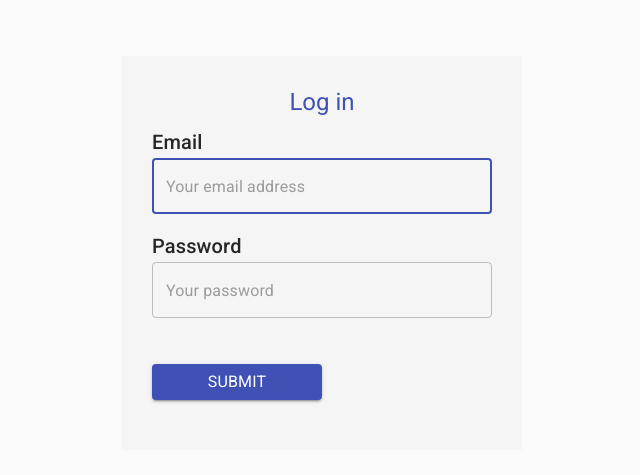
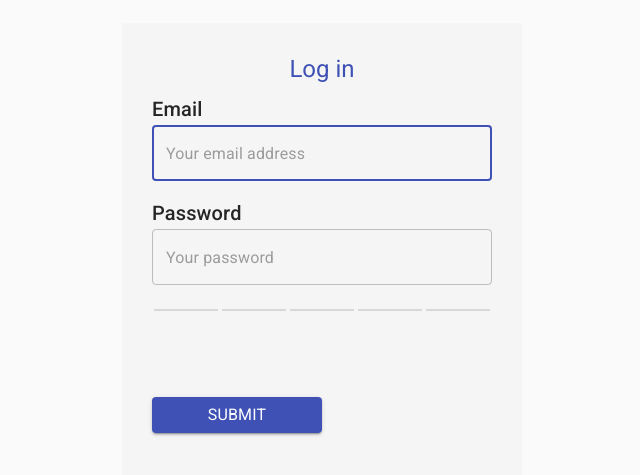
Before and after one commit to BSoft-online/ValidatedForm, a Next.js app: page / in a window 1280 px wide. Shown: the part 147-622 px from the top of the page, without its empty margins (318-958 px from the left). Built offline with nearby package versions, Linux system fonts and the light colour scheme.

Commit message:
Added password strength

```diff
--- a/config/theme.ts
+++ b/config/theme.ts
@@ -2,7 +2,31 @@ import { createMuiTheme } from '@material-ui/core/styles';
 import { grey } from '@material-ui/core/colors';
 import { cssBaseLineStyles } from './cssBaseLine';
 
+declare module '@material-ui/core/styles/createPalette' {
+    interface PaletteOptions {
+        passStrength: {
+            [id: string]: string;
+        };
+    }
+
+    interface Palette {
+        passStrength: {
+            [id: string]: string;
+        };
+    }
+}
+
 export const theme = createMuiTheme({
+    palette: {
+        passStrength: {
+            none: '#d8d8d8',
+            bad: '#f03434',
+            weak: '#ffb600',
+            enough: '#ffb600',
+            good: '#13a4e6',
+            strong: '#48bd58',
+        },
+    },
     overrides: {
         MuiCssBaseline: cssBaseLineStyles(grey[900]),
     },
--- a/features/form/handlers.ts
+++ b/features/form/handlers.ts
@@ -10,6 +10,7 @@ type Setters = {
     setServiceError: React.Dispatch<React.SetStateAction<string>>;
     setServiceResponse: React.Dispatch<React.SetStateAction<string>>;
     setLoading: React.Dispatch<React.SetStateAction<boolean>>;
+    setPasswordScore: React.Dispatch<React.SetStateAction<number>>;
 };
 
 export const handleEmailChange = (setters: Setters) => (
@@ -20,10 +21,17 @@ export const handleEmailChange = (setters: Setters) => (
     setters.setEmailError(validateEmail(text));
 };
 
-export const handlePasswordChange = (setters: Setters) => (
-    e: React.ChangeEvent<HTMLInputElement>
-): void => {
+export const handlePasswordChange = ({
+    setters,
+    checkPassword,
+}: {
+    setters: Setters;
+    checkPassword: Function | undefined;
+}) => (e: React.ChangeEvent<HTMLInputElement>): void => {
     const text = e.currentTarget.value;
+    const passwordScore =
+        !text || !checkPassword ? 0 : checkPassword(text).score + 1;
+    setters.setPasswordScore(passwordScore);
     setters.setPassword(text);
     setters.setPasswordError(validatePassword(text));
 };
--- a/features/form/index.tsx
+++ b/features/form/index.tsx
@@ -1,4 +1,4 @@
-import React, { useState } from 'react';
+import React, { useState, useEffect, useRef } from 'react';
 import {
     Typography,
     OutlinedInput,
@@ -14,6 +14,7 @@ import {
     handlePasswordChange,
     handleSubmit,
 } from './handlers';
+import { PassStrength } from './passStrength';
 
 export const Form: React.FunctionComponent = () => {
     const [email, setEmail] = useState('');
@@ -23,6 +24,15 @@ export const Form: React.FunctionComponent = () => {
     const [serviceError, setServiceError] = useState('');
     const [serviceResponse, setServiceResponse] = useState('');
     const [loading, setLoading] = useState(false);
+    const [passwordScore, setPasswordScore] = useState(0);
+    const checkPassword = useRef<Function>();
+
+    useEffect(() => {
+        (async (): Promise<void> => {
+            const { default: zxcvbn } = await import('zxcvbn');
+            checkPassword.current = zxcvbn;
+        })();
+    }, []);
 
     const setters = {
         setEmail,
@@ -32,6 +42,7 @@ export const Form: React.FunctionComponent = () => {
         setServiceError,
         setServiceResponse,
         setLoading,
+        setPasswordScore,
     };
 
     return serviceResponse ? (
@@ -67,10 +78,14 @@ export const Form: React.FunctionComponent = () => {
                         name="password"
                         required
                         placeholder="Your password"
-                        onChange={handlePasswordChange(setters)}
+                        onChange={handlePasswordChange({
+                            setters,
+                            checkPassword: checkPassword.current,
+                        })}
                         value={password}
                         fullWidth
                     />
+                    <PassStrength score={passwordScore} />
                 </Label>
                 <ErrorMessage variant="body2" color="error">
                     {emailError || passwordError || serviceError}
--- /dev/null
+++ b/features/form/passStrength/constants.ts
@@ -0,0 +1,22 @@
+export const scoreToName = [
+    'none', // no password at all
+    'bad', // zxcvbn score === 0
+    'weak', // zxcvbn score === 1
+    'enough', // zxcvbn score === 2
+    'good', // zxcvbn score === 3
+    'strong', // zxcvbn score === 4
+];
+
+type Dictionary = { [index: string]: string };
+export const scoreMessage: Dictionary = {
+    none: '',
+    bad: 'Very weak password',
+    weak: 'Weak password',
+    enough: 'Normal password',
+    good: 'Strong password',
+    strong: 'Very strong password!',
+};
+
+const makeClasses = (c: string): string[] => scoreToName.map((v) => `${c}${v}`);
+export const markClasses = makeClasses('mark');
+export const infoClasses = makeClasses('info');
--- /dev/null
+++ b/features/form/passStrength/index.tsx
@@ -0,0 +1,26 @@
+import React from 'react';
+import { withStyles } from '@material-ui/styles';
+import { styles } from './styles';
+import { ScoreProps } from './interfaces';
+import { markClasses } from './constants';
+import { Mark } from './mark';
+import { StrengthText } from './strengthText';
+
+const getMarkClass = (pos: number, score: number): string =>
+    pos === 0 || score > pos + 1 ? markClasses[score] : markClasses[0];
+
+const PassStrengthView: React.FunctionComponent<ScoreProps> = ({
+    classes,
+    score,
+}) => (
+    <>
+        <div className={classes.meter}>
+            {[0, 1, 2, 3, 4].map((i) => (
+                <Mark key={`mark-${i}`} state={getMarkClass(i, score)} />
+            ))}
+        </div>
+        <StrengthText score={score} />
+    </>
+);
+
+export const PassStrength = withStyles(styles)(PassStrengthView);
--- /dev/null
+++ b/features/form/passStrength/interfaces.ts
@@ -0,0 +1,10 @@
+import { WithStyles } from '@material-ui/styles';
+import { styles } from './styles';
+
+export interface ScoreProps extends WithStyles<typeof styles> {
+    score: number;
+}
+
+export interface StateProps extends WithStyles<typeof styles> {
+    state: string;
+}
--- /dev/null
+++ b/features/form/passStrength/mark.tsx
@@ -0,0 +1,11 @@
+import React from 'react';
+import { withStyles } from '@material-ui/styles';
+import clsx from 'clsx';
+import { styles } from './styles';
+import { StateProps } from './interfaces';
+
+const MarkView: React.FunctionComponent<StateProps> = ({ classes, state }) => (
+    <div className={clsx(classes.mark, classes[state])} />
+);
+
+export const Mark = withStyles(styles)(MarkView);
--- /dev/null
+++ b/features/form/passStrength/strengthText.tsx
@@ -0,0 +1,18 @@
+import React from 'react';
+import { Typography } from '@material-ui/core';
+import { withStyles } from '@material-ui/styles';
+import { styles } from './styles';
+import { ScoreProps } from './interfaces';
+import { infoClasses, scoreMessage, scoreToName } from './constants';
+
+const StrengthTextView: React.FunctionComponent<ScoreProps> = ({
+    classes,
+    score,
+}) => (
+    <div className={classes.info}>
+        <Typography variant="body1" className={classes[infoClasses[score]]}>
+            {scoreMessage[scoreToName[score]]}
+        </Typography>
+    </div>
+);
+export const StrengthText = withStyles(styles)(StrengthTextView);
--- /dev/null
+++ b/features/form/passStrength/styles.ts
@@ -0,0 +1,42 @@
+import { StyleRules } from '@material-ui/styles';
+import { Theme } from '@material-ui/core/styles';
+import { scoreToName, markClasses, infoClasses } from './constants';
+
+const createMarkStyles = (theme: Theme): object =>
+    scoreToName.reduce(
+        (res, n: string, i) => ({
+            ...res,
+            [markClasses[i]]: { background: theme.palette.passStrength[n] },
+        }),
+        {}
+    );
+
+const createInfoStyles = (theme: Theme): object =>
+    scoreToName.reduce(
+        (res, n, i) => ({
+            ...res,
+            [infoClasses[i]]: { color: theme.palette.passStrength[n] },
+        }),
+        {}
+    );
+
+export const styles = (theme: Theme): StyleRules => ({
+    meter: {
+        justifyContent: 'space-between',
+        display: 'flex',
+        margin: '1.5em 0 1em 0',
+    },
+    mark: {
+        height: '2px',
+        margin: '0 2px',
+        flexGrow: 1,
+    },
+    info: {
+        minHeight: '1.5em',
+        fontWeight: 'normal',
+        fontStyle: 'italic',
+        textTransform: 'none',
+    },
+    ...createMarkStyles(theme),
+    ...createInfoStyles(theme),
+});
--- a/package.json
+++ b/package.json
@@ -27,13 +27,16 @@
     "@material-ui/core": "^4.9.8",
     "@material-ui/icons": "^4.9.1",
     "@material-ui/styles": "^4.9.6",
+    "@types/zxcvbn": "^4.4.0",
     "babel-eslint": "^10.1.0",
     "babel-plugin-import": "^1.13.0",
     "classnames": "^2.2.6",
+    "clsx": "^1.1.0",
     "core-js": "^3.6.4",
     "next": "^9.3.3",
     "react": "^16.13.1",
-    "react-dom": "^16.13.1"
+    "react-dom": "^16.13.1",
+    "zxcvbn": "^4.4.2"
   },
   "devDependencies": {
     "@types/enzyme": "^3.10.5",
```
Also changed, not shown: 1 other file (tests, documents, lock files or other folders).
